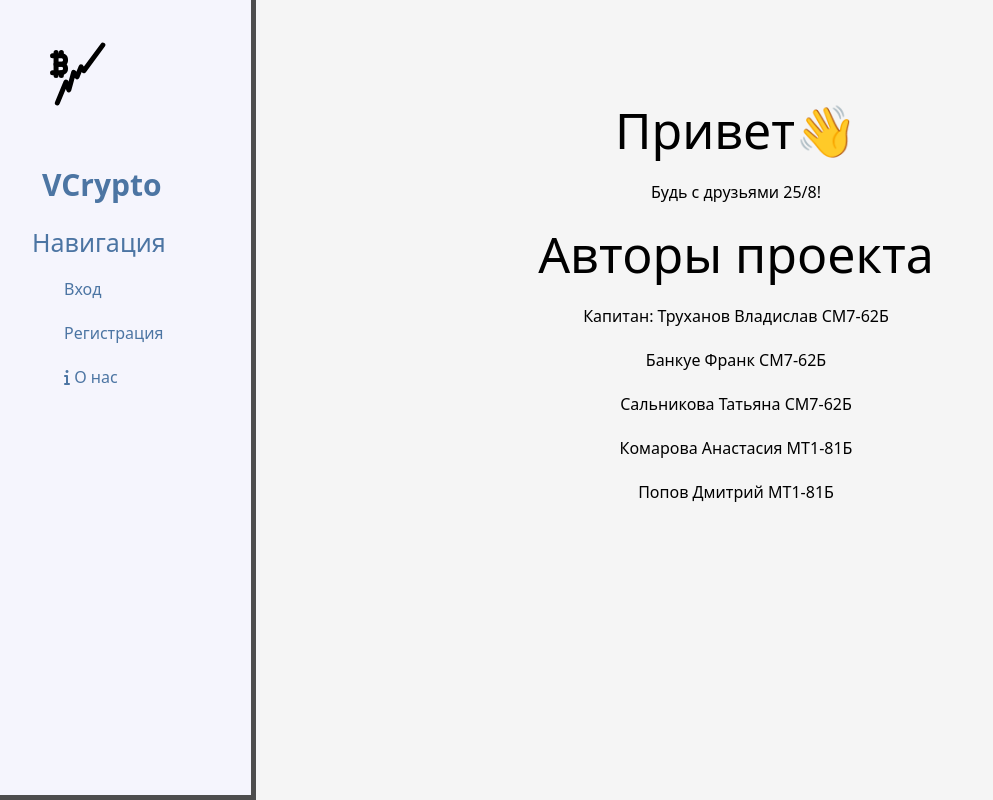
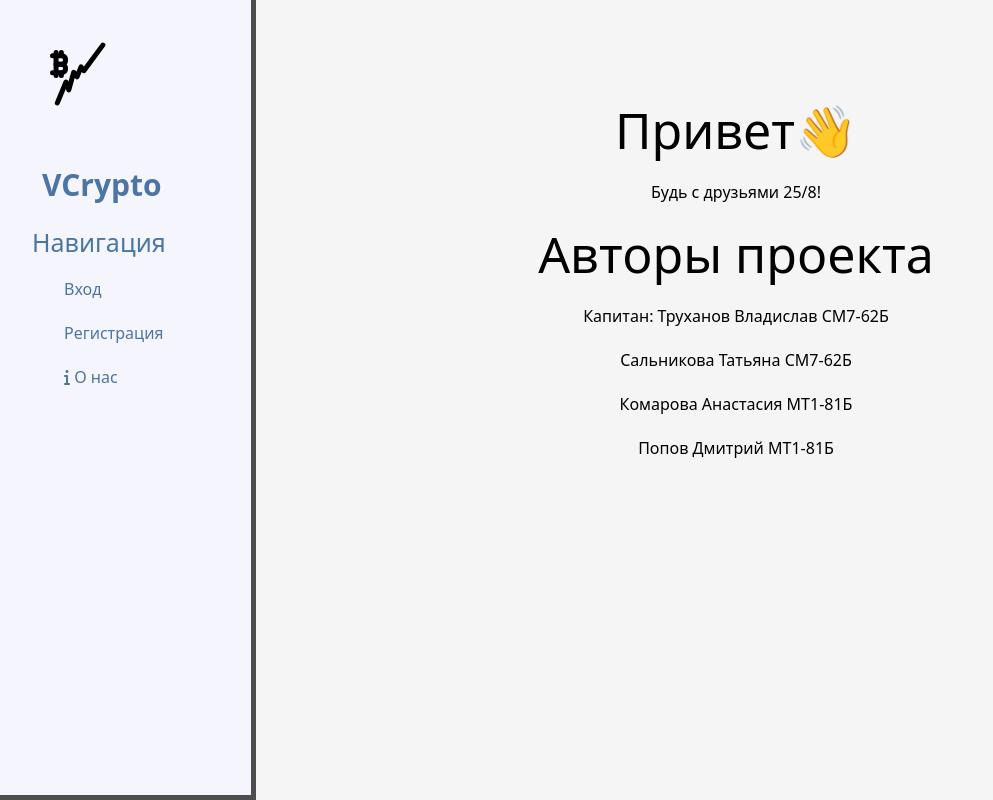
Before and after one commit to rzge/VCrypto, a Django app: page / in a window 1280 px wide. Shown: the whole page, without its empty margins (0-993 px from the left). Run offline with Django 4.2, Linux system fonts and the light colour scheme.

Commit message:
убрал лишнего

```diff
--- a/VCrypto/main/templates/main/index.html
+++ b/VCrypto/main/templates/main/index.html
@@ -8,7 +8,6 @@
         <p>Будь с друзьями 25/8!</p>
         <h1>Авторы проекта</h1>
         <p>Капитан: Труханов Владислав СМ7-62Б</p>
-        <p>Банкуе Франк СМ7-62Б</p>
         <p>Сальникова Татьяна СМ7-62Б</p>
         <p>Комарова Анастасия МТ1-81Б</p>
         <p>Попов Дмитрий МТ1-81Б</p>
```
Also changed, not shown: README.md.
